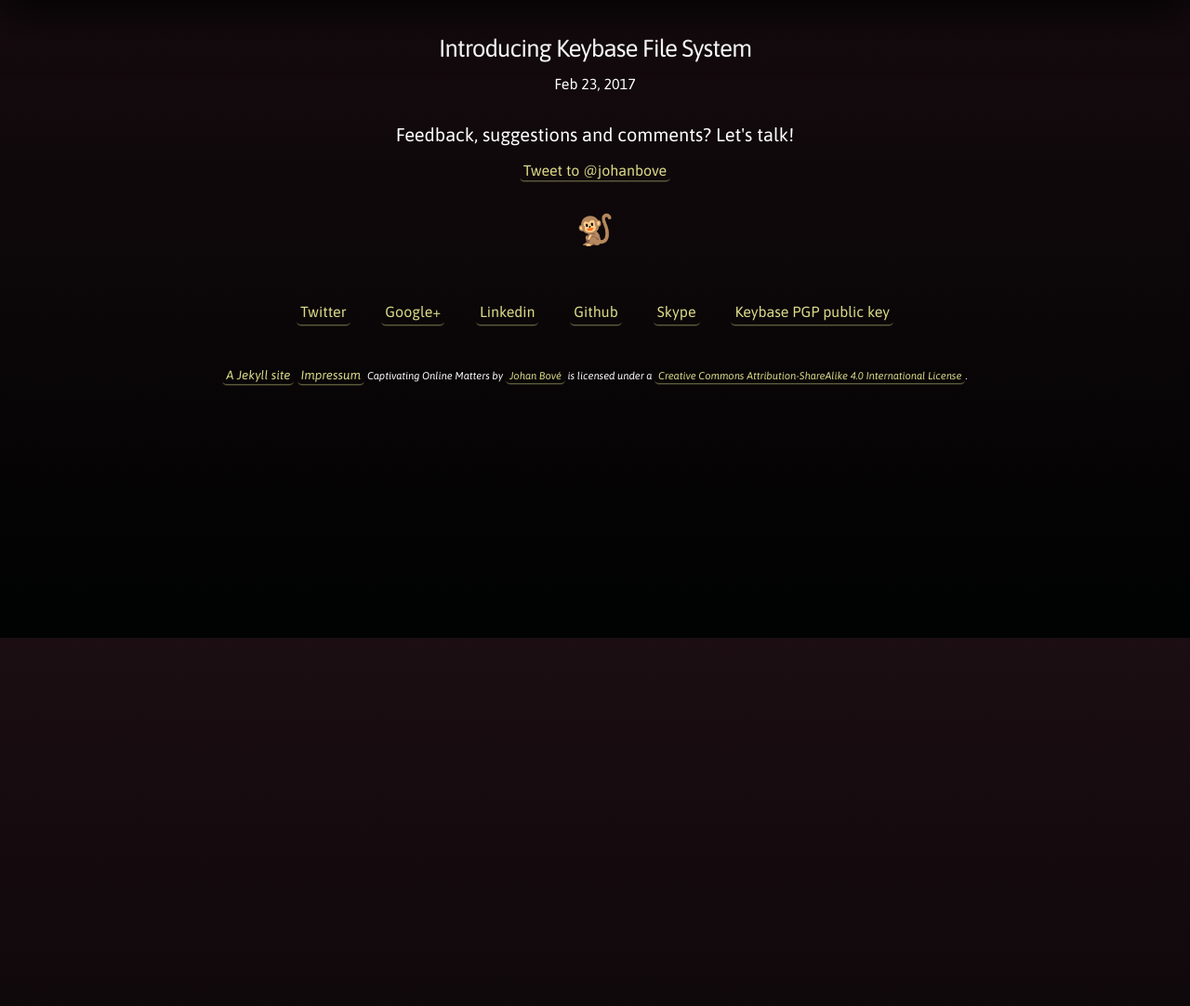
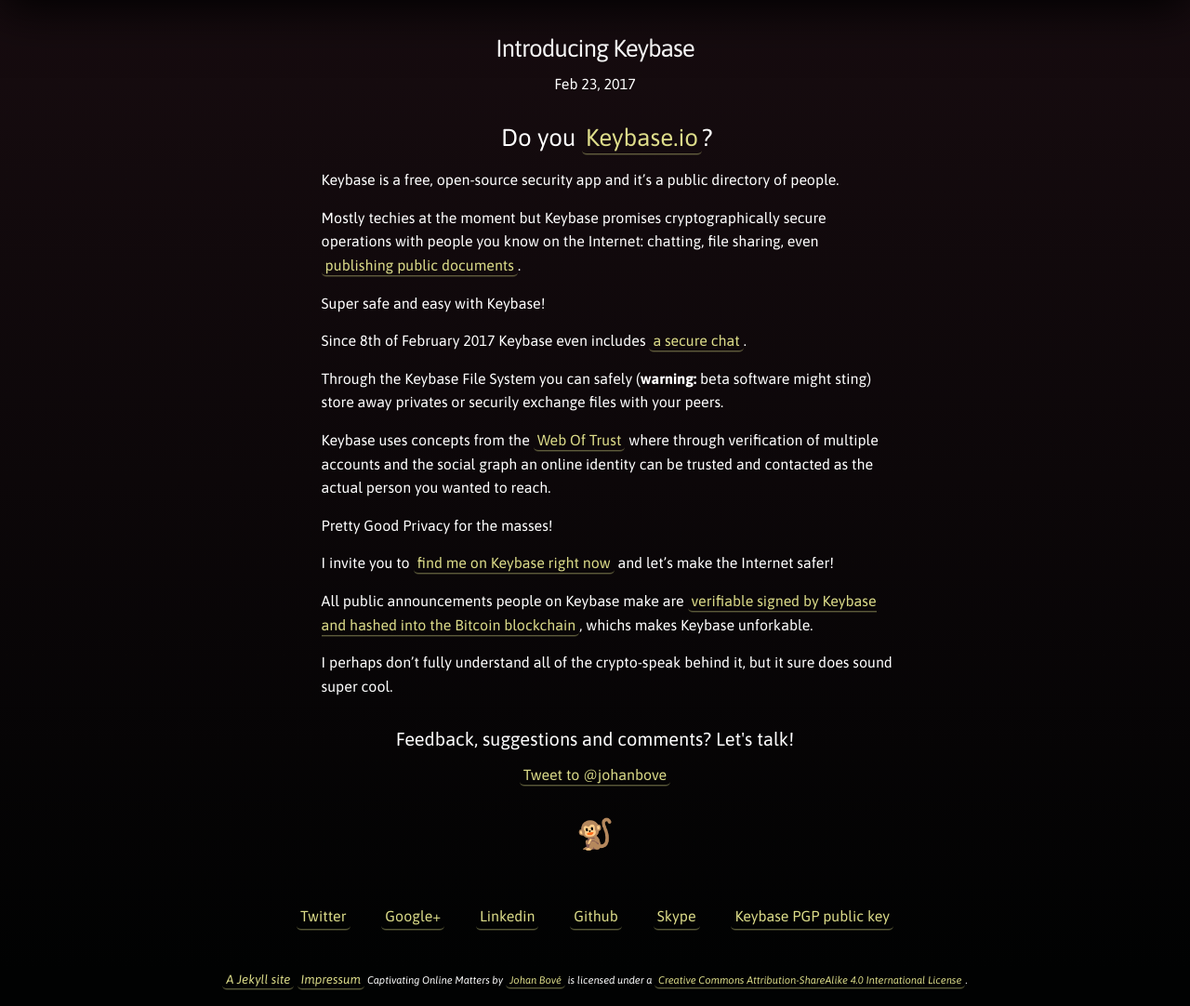
Before and after one commit to johanbove/johanbove.github.io, a Jekyll site: the page built from _posts/2017-02-23-keybase-file-system.md, in a window 1280 px wide. Shown: the part 214-1296 px from the top of the page at 93% size. Built offline with Jekyll 4.4.1, drawn with Linux system fonts in a browser that asks for light colours; comment, search, counter and statistics services are not loaded; before the commit the page ends 900 px from its top, so only the background shows below that.

Commit message:
New post

```diff
--- a/_posts/2017-02-23-keybase-file-system.md
+++ b/_posts/2017-02-23-keybase-file-system.md
@@ -1,5 +1,27 @@
 ---
 layout: post
-title: Introducing Keybase File System
+title: Introducing Keybase
 categories: posts
 ---
+
+# Do you [Keybase.io](https://keybase.io)?
+
+Keybase is a free, open-source security app and it's a public directory of people.
+
+Mostly techies at the moment but Keybase promises cryptographically secure operations with people you know on the Internet: chatting, file sharing, even [publishing public documents](https://johanbove.keybase.pub).
+
+Super safe and easy with Keybase!
+
+Since 8th of February 2017 Keybase even includes [a secure chat](https://keybase.io/blog/keybase-chat).
+
+Through the Keybase File System you can safely (**warning:** beta software might sting) store away privates or securily exchange files with your peers.
+
+Keybase uses concepts from the [Web Of Trust](https://keybase.io/docs/server_security/following) where through verification of multiple accounts and the social graph an online identity can be trusted and contacted as the actual person you wanted to reach.
+
+Pretty Good Privacy for the masses!
+
+I invite you to [find me on Keybase right now](https://keybase.io/johanbove) and let's make the Internet safer!
+
+All public announcements people on Keybase make are [verifiable signed by Keybase and hashed into the Bitcoin blockchain](https://keybase.io/docs/server_security/merkle_root_in_bitcoin_blockchain), whichs makes Keybase unforkable.
+
+I perhaps don't fully understand all of the crypto-speak behind it, but it sure does sound super cool.
```
